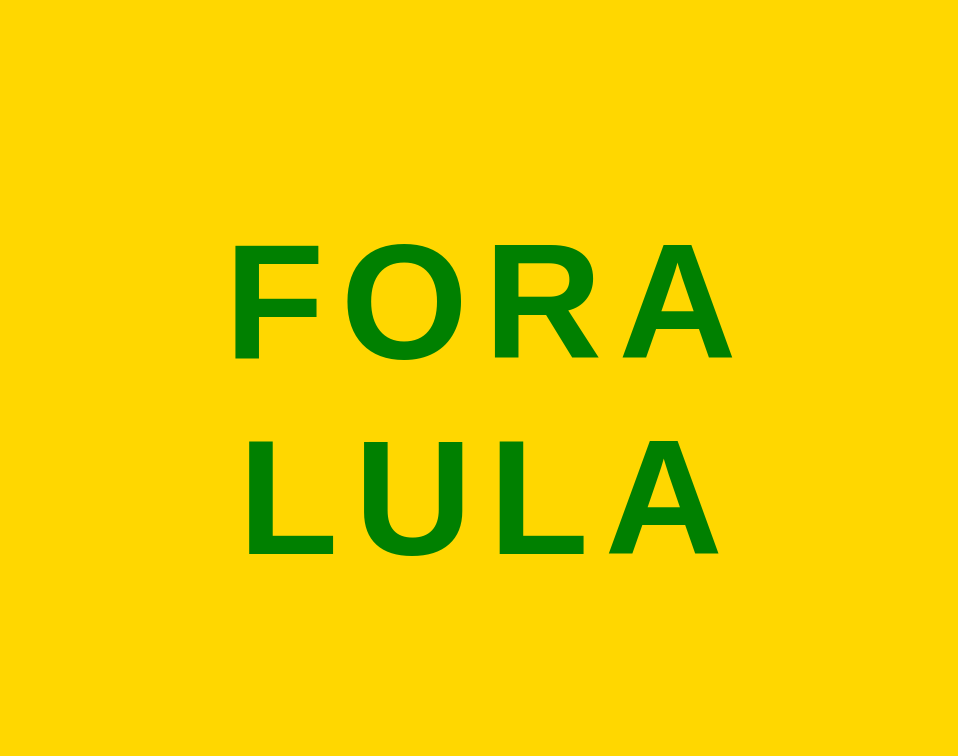
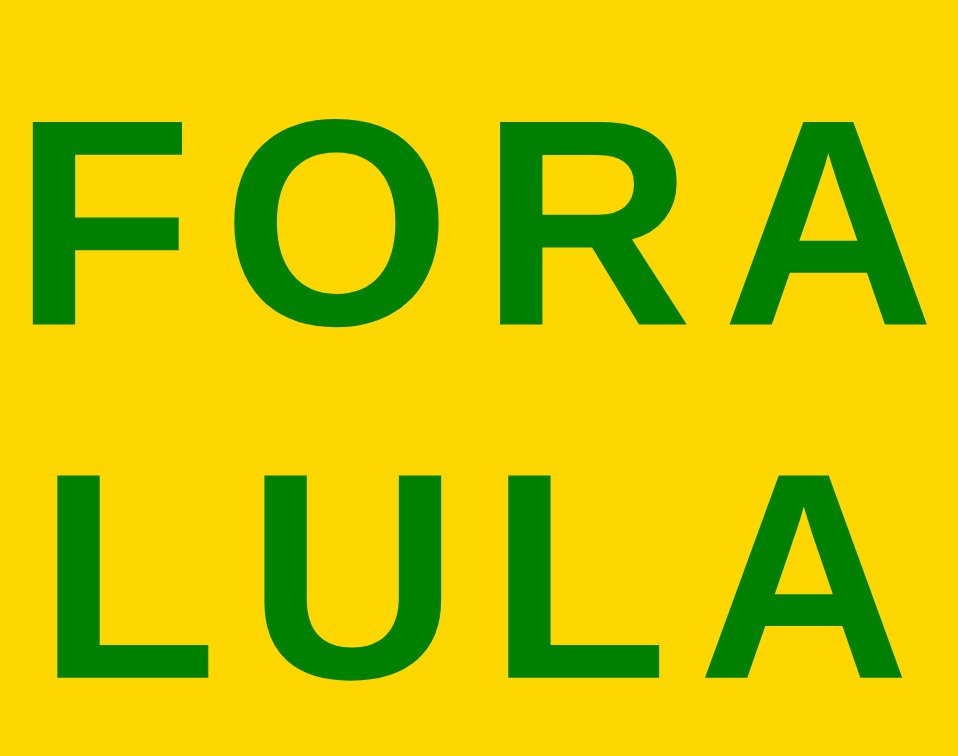
Before and after one commit to Fernandao-lssilva/mensagens, a plain HTML site: page index.html in a window 1280 px wide. Shown: the whole page, without its empty margins (151-1109 px from the left). Drawn offline with Linux system fonts and the light colour scheme.

Commit message:
Update index.html

```diff
--- a/index.html
+++ b/index.html
@@ -21,7 +21,7 @@
       align-items: center;
       height: 100vh;
       text-align: center;
-      font-size: calc(10vw + 2rem); /* Tamanho dinâmico baseado na tela */
+      font-size: calc(20vw + 2rem); /* Tamanho dinâmico baseado na tela */
       line-height: 1.2;
     }
 
```
